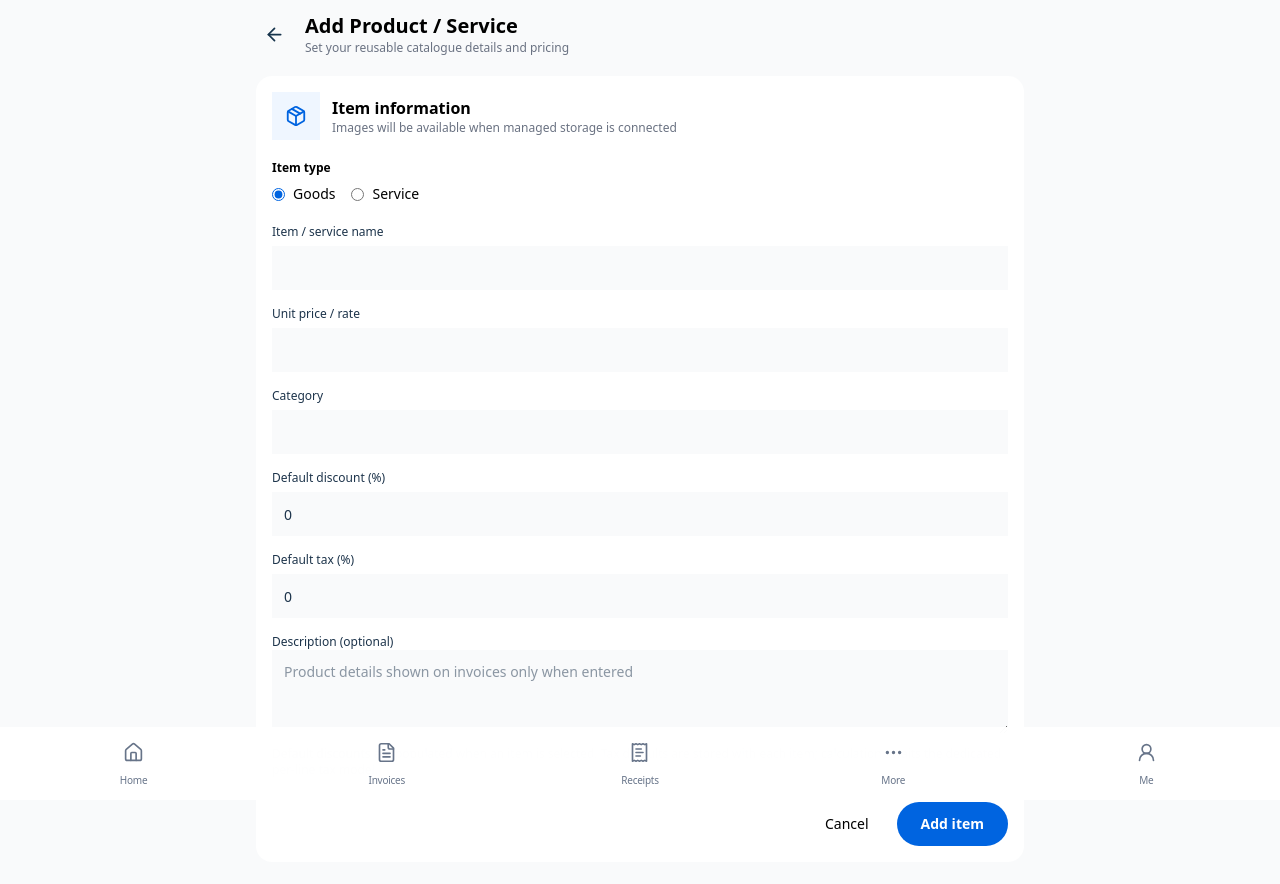
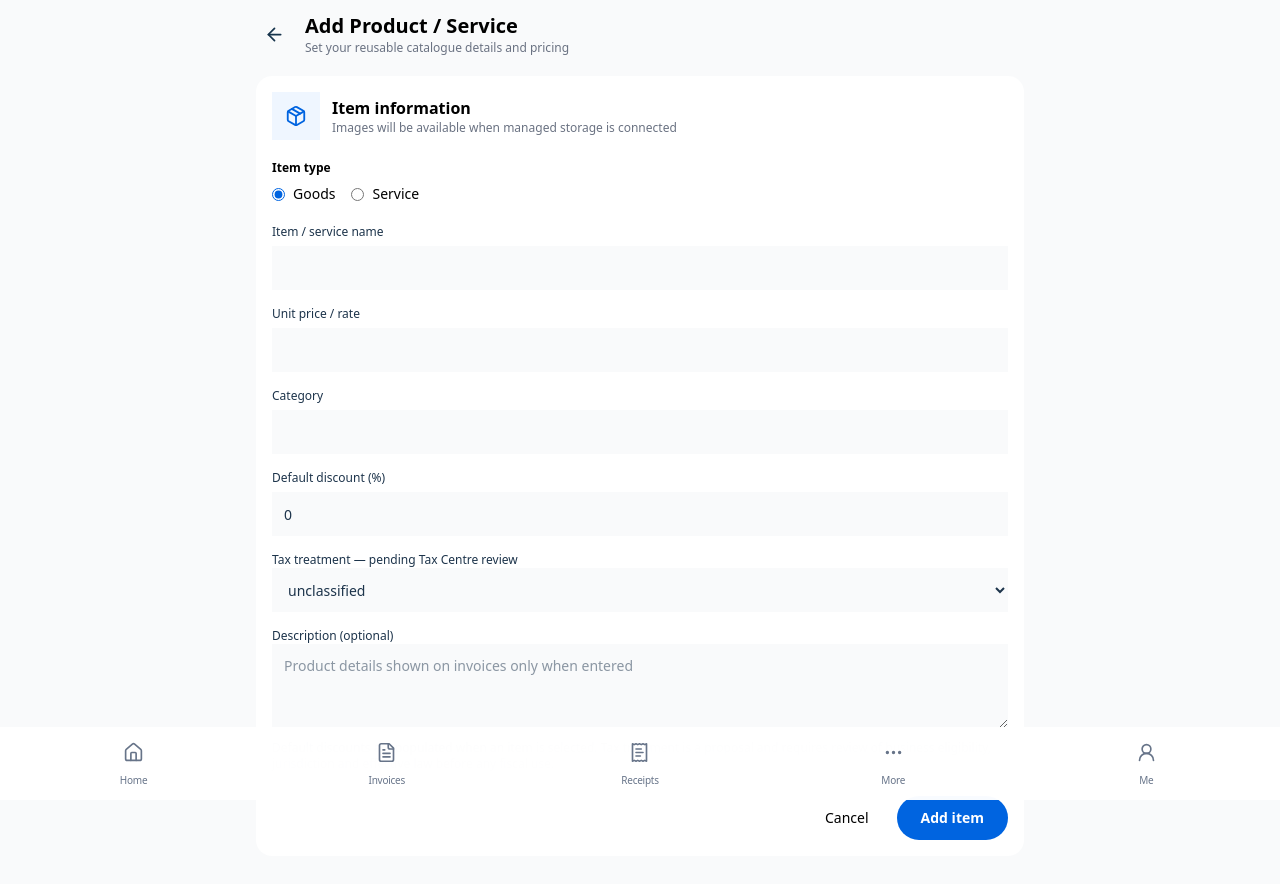
Before and after one commit to octalve-core/octalve-invoice, a Next.js app: page /dashboard/items/add in a window 1280 px wide. Shown: the top 884 px of the page. Built offline with nearby package versions, Linux system fonts and the light colour scheme.

Commit message:
Z02: resolve exact-head TypeScript errors under existing strict ES2017 target

```diff
--- a/src/features/catalog/ItemEditor.tsx
+++ b/src/features/catalog/ItemEditor.tsx
@@ -4,6 +4,8 @@ import {useRouter} from "next/navigation";
 import {useState} from "react";
 import {ArrowLeft,Package} from "lucide-react";
 import {useMerchantPreview,type CatalogItem} from "@/src/features/merchant-preview/MerchantPreviewProvider";
+import {newCatalogPreviewId} from "@/src/features/merchant-preview/catalog-contract";
+import {taxTreatments,unclassifiedTax} from "@/src/features/tax/tax-domain";
 export function ItemEditor({editId}:{editId?:string}){
  const router=useRouter(),{items,setItems}=useMerchantPreview();
  const existing=editId?items.find(x=>x.id===editId):undefined;
@@ -11,13 +13,13 @@ export function ItemEditor({editId}:{editId?:string}){
  const [issue,setIssue]=useState("");
  const fields:({key:keyof CatalogItem;label:string;type?:string})[]=[
  {key:"name",label:"Item / service name"},{key:"rate",label:"Unit price / rate",type:"number"},
- {key:"category",label:"Category"},{key:"discountPercent",label:"Default discount (%)",type:"number"},
- {key:"taxPercent",label:"Default tax (%)",type:"number"}];
+ {key:"category",label:"Category"},{key:"discountPercent",label:"Default discount (%)",type:"number"}
+];
  function save(){
-  const rate=Number(form.rate),tax=Number(form.taxPercent),disc=Number(form.discountPercent);
-  if(!form.name.trim()||!Number.isFinite(rate)||rate<0||!Number.isFinite(tax)||tax<0||tax>100||!Number.isFinite(disc)||disc<0||disc>100){setIssue("Enter a name, non-negative price and percentage values from 0 to 100.");return;}
+  const rate=Number(form.rate),disc=Number(form.discountPercent);
+  if(!form.name.trim()||!Number.isFinite(rate)||rate<0||!Number.isFinite(disc)||disc<0||disc>100){setIssue("Enter a name, non-negative price and percentage values from 0 to 100.");return;}
   if(editId&&!existing){setIssue("This item is not in the current workspace.");return;}
-  const row={...form,id:editId||String(items.length+1)};
+  const row={...form,id:editId||newCatalogPreviewId()};
   setItems(p=>editId?p.map(x=>x.id===editId?row:x):[...p,row]);router.push("/dashboard/items");
  }
  return <main className="mx-auto max-w-3xl space-y-5">
@@ -26,12 +28,16 @@ export function ItemEditor({editId}:{editId?:string}){
    <div className="mb-5 flex items-center gap-3"><span className="grid h-12 w-12 place-items-center rounded-xl bg-blue-50 text-[#0064E0]"><Package size={22}/></span><div><h2 className="font-semibold">Item information</h2><p className="text-xs text-gray-500">Images will be available when managed storage is connected</p></div></div>
    <fieldset className="mb-5"><legend className="mb-2 text-xs font-semibold">Item type</legend><div className="flex gap-4">{(["goods","service"] as const).map(type=><label key={type} className="flex items-center gap-2 text-sm capitalize"><input type="radio" checked={form.type===type} onChange={()=>setForm(p=>({...p,type}))} className="accent-[#0064E0]"/>{type}</label>)}</div></fieldset>
    <div className="grid grid-cols-1 gap-4 sm:grid-cols-2">{fields.map(({key,label,type})=><label key={key} className="flex min-w-0 flex-col gap-1.5 text-xs font-medium text-[#1d344b]">{label}
-    <input type={type||"text"} min={type==="number"?0:undefined} max={key==="taxPercent"||key==="discountPercent"?100:undefined} step={type==="number"?"any":undefined}
+    <input type={type||"text"} min={type==="number"?0:undefined} max={key==="discountPercent"?100:undefined} step={type==="number"?"any":undefined}
       value={form[key]} onChange={e=>setForm(p=>({...p,[key]:e.target.value}))} className="h-11 rounded-xl border border-gray-200 bg-gray-50 px-3 text-sm outline-none focus:border-[#0064E0]"/></label>)}</div>
+   <label className="mt-4 block space-y-1.5 text-xs font-medium text-[#1d344b]">Tax treatment — pending Tax Centre review
+    <select aria-label="Item tax treatment" value={form.taxClassification?.treatment||"unclassified"} onChange={e=>setForm(p=>({...p,taxClassification:{...unclassifiedTax,treatment:e.target.value as typeof taxTreatments[number]}}))} className="block h-11 w-full rounded-xl border border-gray-200 bg-gray-50 px-3 text-sm">
+     {taxTreatments.map(t=><option value={t} key={t}>{t.replaceAll("-"," ")}</option>)}
+    </select></label>
    <label className="mt-4 block space-y-1.5 text-xs font-medium text-[#1d344b]">Description (optional)
     <textarea rows={3} value={form.description} onChange={e=>setForm(p=>({...p,description:e.target.value}))}
       placeholder="Product details shown on invoices only when entered" className="block w-full resize-y rounded-xl border border-gray-200 bg-gray-50 p-3 text-sm outline-none focus:border-[#0064E0]"/></label>
-   <p className="mt-3 text-xs text-gray-500">Default discounts are populated when an item is selected. Tax defaults are stored with each item; calculation awaits the dedicated per-line tax model.</p>
+   <p className="mt-3 text-xs text-gray-500">Default discounts are populated when an item is selected. Tax treatment is a proposal and requires review of business eligibility, jurisdiction and effective law before any fiscal use.</p>
    {issue?<p role="alert" className="mt-3 text-xs text-red-600">{issue}</p>:null}
    {editId&&!existing?<p className="mt-2 text-xs text-amber-600">Item not found in this session. Return to Items.</p>:null}
    <div className="mt-6 flex flex-wrap justify-end gap-2"><Link href="/dashboard/items" className="rounded-full border px-5 py-3 text-sm">Cancel</Link>
```
